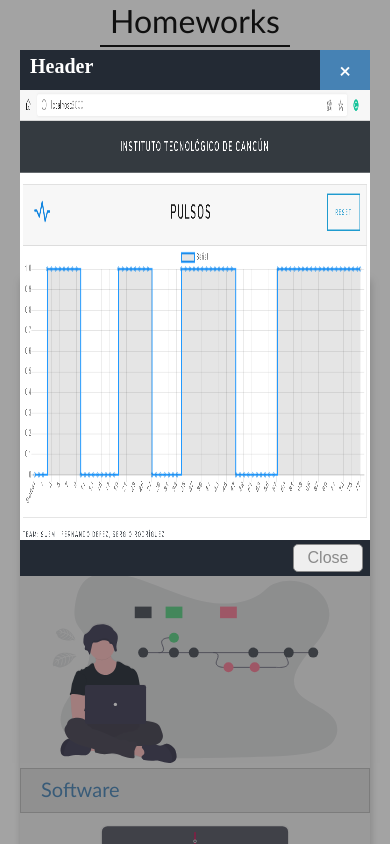
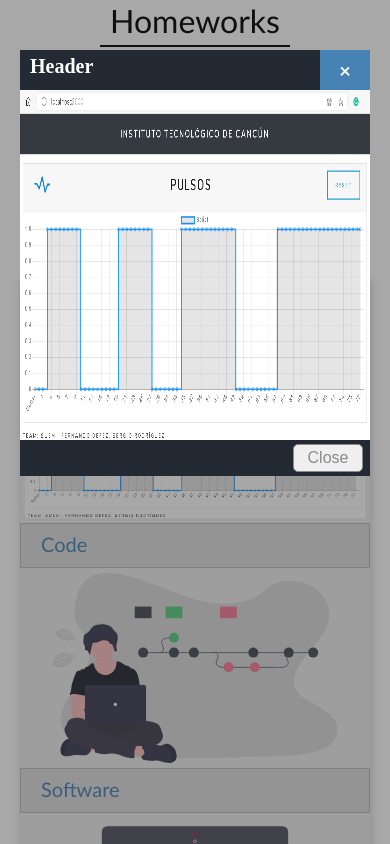
Before and after one commit to FernandoDefez/automatapage, a plain HTML site: page index.html in a window 390 px wide. Both pictures are taken after a click on the picture 195 px from the left and 1842 px from the top of the page. Shown: the part 1420-2264 px from the top of the page. Drawn offline with Linux system fonts and the light colour scheme.

Commit message:
First Commit

```diff
--- a/css/tabs.css
+++ b/css/tabs.css
@@ -46,7 +46,7 @@
 }
 
 #modal{
-    background: rgba(39, 39, 39, 0.424);
+    background: rgba(39, 39, 39, 0.4);
     top: 0%;
     left: 0%;
     z-index: 10;
@@ -57,7 +57,9 @@
 }
 
 #modal-content{
+    background: deeppink;
     max-width: 60%;
+    z-index: 100;
     margin: 55px auto;
     background: #232a34;
     height: 450px;
@@ -147,6 +149,17 @@
 }
 
 @media screen and (max-width: 650px){
+    #modal-content{
+        height: 350px;
+    }
+
+    #modal-image{
+        height: 350px;
+    }
+
+    #modal-image img{
+        height: 350px;
+    }
 
     #modal-content .button button{
         width: 20%;
--- a/index.html
+++ b/index.html
@@ -102,8 +102,8 @@
         <!-- CONTENT END-->
 
         <!-- MODAL -->
-        <div id="modal" style="display: none;" onclick="document.getElementById('modal').style.display='none'">
-        <div id="modal-content">
+        <div id="modal" style="display: none;">
+        <div id="modal-content" >
             <header> <h2>Header</h2> <span onclick="document.getElementById('modal').style.display='none'">&times;</span> </header>
             <div id="modal-image">
                 <!-- IMAGE -->
```
